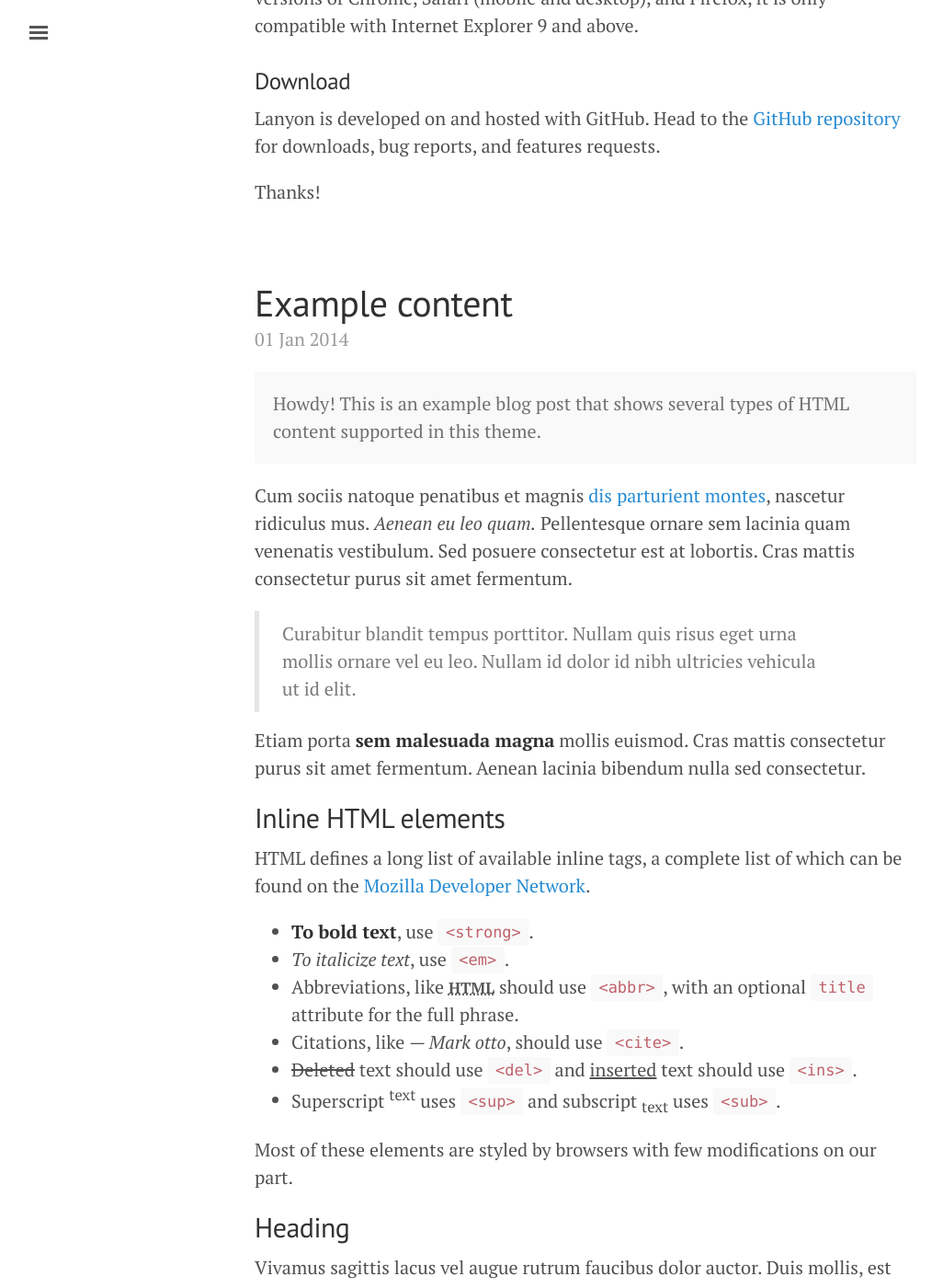
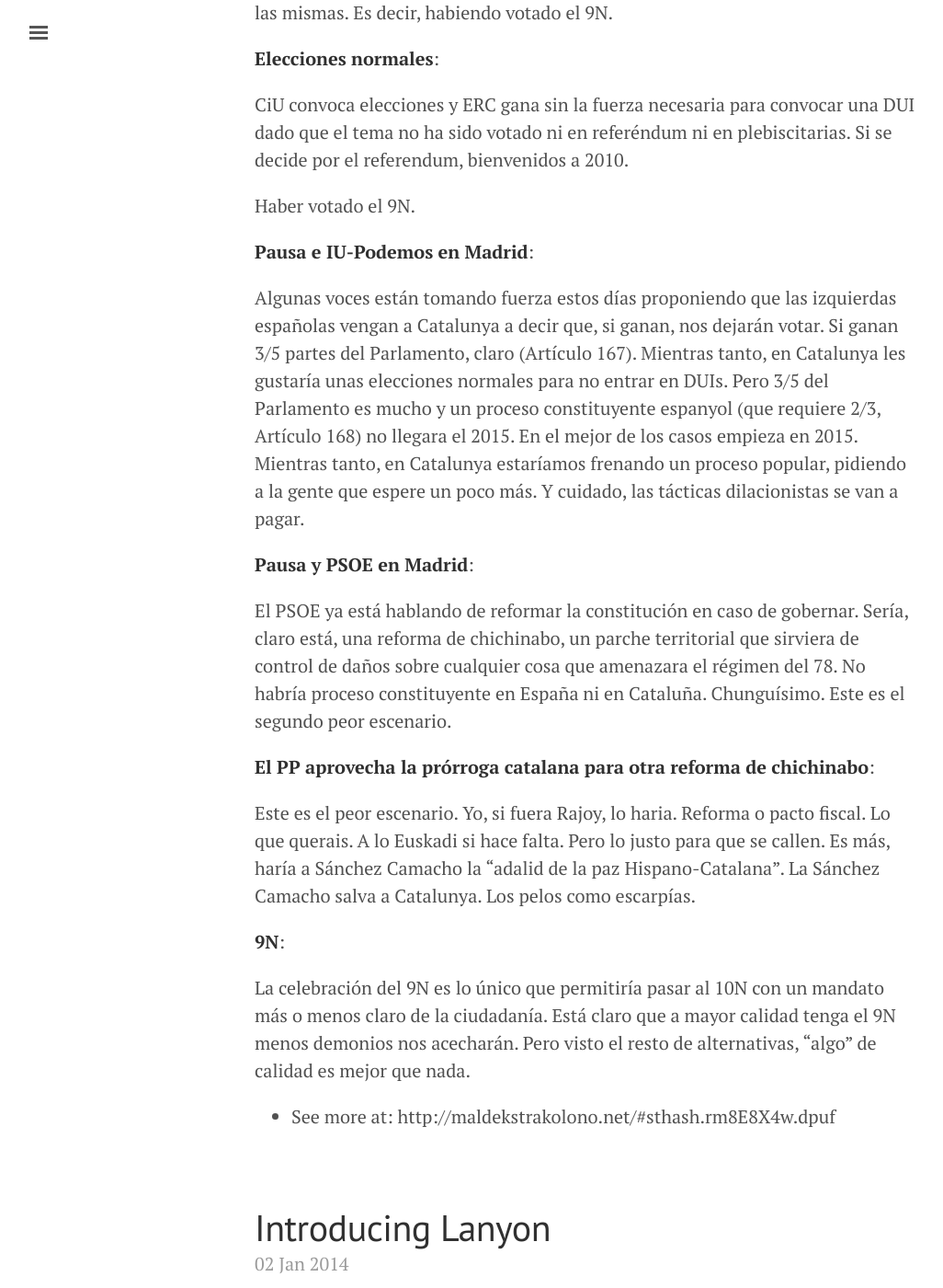
Before and after one commit to alumbreras/maldekstrakolono, a Jekyll site: the page built from index.html, in a window 1280 px wide and 1400 px high, scrolled down 2345 px. Shown: the whole window at 92% size, without its empty margins (3-1029 px from the left). Built offline with Jekyll 4.4.1, drawn with Linux system fonts in a browser that asks for light colours; the list of posts is cut into pages by our own code; some of the changed text lies outside the part shown.

Commit message:
new post migrqted

```diff
--- a/_config.yml
+++ b/_config.yml
@@ -5,8 +5,8 @@ permalink:           pretty
 relative_permalinks: true
 
 # Setup
-title:               Lanyon
-tagline:             'A Jekyll theme'
+title:               La Maldekstra Kolono
+#tagline:             'A Jekyll theme'
 description:         'A reserved <a href="http://jekyllrb.com" target="_blank">Jekyll</a> theme that places the utmost gravity on content with a hidden drawer. Made by <a href="https://twitter.com/mdo" target="_blank">@mdo</a>.'
 url:                 http://alumbreras.github.io
 baseurl: 	     '/maldekstrakolono'
@@ -14,9 +14,9 @@ paginate:            5
 
 # About/contact
 author:
-  name:              Mark Otto
-  url:               https://twitter.com/mdo
-  email:             markdotto@gmail.com
+  name:              Alberto Lumbreras
+  url:               https://twitter.com/alberto_lm
+  email:             alberto.lumbreras@gmail.com
 
 # Custom vars
 version:             1.0.0
--- /dev/null
+++ b/_posts/2016-01-09-9n-o-los-demonios.md
@@ -0,0 +1,43 @@
+---
+layout: post
+title: El 9N o los demonios
+---
+
+(***Aviso***: *lo que sigue es un intento de sistematizar riesgos y oportunidades de los escenarios que se presentan tras el 9N tras la autolesión a la consulta por parte de CiU. Muchos factores han quedado fuera de consideración, algunos por irrelevantes y otros por negligencia propia.*)
+
+Después de que CiU haya propuesto un Arenys II como táctica para salvar el culo; después de que haya reventando sus compromisos de dos semanas atrás y ante el chantaje que nos insinúa el President de Front Patriòtic o el Caos se vuelven a abrir varios escenarios. Descartando los improbables, nos quedan escenarios que nos llevan a las calderas de Pere Botero o al limbo, y solo unos pocos nos dejan aún en situación de deshacer el nudo y garantizar que en Iberia haya, al menos, un proceso constituyente. A saber:
+
+**Elecciones plebiscitarias enterno a la Declaracion Unilateral de Inependencia (DUI)**:
+
+Suponen  que, aún concurriendo por separado, cada partido se posicione claramente sobre qué votará a una eventual DUI propuesta por el gobierno entrante de ERC. ERC y CUP se posicionarán. Si  CiU o ICV-EUiA no se comprometen con la DUI, ERC no podría tirar para adelante una propueta de DUI y por lo tanto no hay elecciones plebiscitarias.
+
+La única manera de entrar en este escenario es que se celebre el 9N con buena participación y garantías aceptables. Poco probable.
+
+**Elecciones plebiscitarias entorno al referéndum**:
+
+Nos llevaría a 2010. Es un replay de estos últimos meses, solo que intercambiando las piezas de ERC y CiU. Otro bloque pro-consulta, otra convocatoria, otra prohición del TC. Una diferencia: ERC no se rajaría. Per la memoria de Lluis Companys. Y por programa. Y porque, o avanza peti qui peti o estaremos ante CiU II.
+
+Una manera de evitar dar el salto a 2010 es que las condiciones inciales no sean las mismas. Es decir, habiendo votado el 9N.
+
+**Elecciones normales**:
+
+CiU convoca elecciones y ERC gana sin la fuerza necesaria para convocar una DUI dado que el tema no ha sido votado ni en referéndum ni en plebiscitarias. Si se decide por el referendum, bienvenidos a 2010.
+
+Haber votado el 9N.
+
+**Pausa e IU-Podemos en Madrid**:
+
+Algunas voces están tomando fuerza estos días proponiendo que las izquierdas españolas vengan a Catalunya a decir que, si ganan, nos dejarán votar. Si ganan 3/5 partes del Parlamento, claro (Artículo 167). Mientras tanto, en Catalunya les gustaría unas elecciones normales para no entrar en DUIs.  Pero 3/5 del Parlamento es mucho y un proceso constituyente espanyol (que requiere 2/3, Artículo 168) no llegara el 2015. En el mejor de los casos empieza en 2015. Mientras tanto, en Catalunya estaríamos frenando un proceso popular, pidiendo a la gente que espere un poco más. Y cuidado, las tácticas dilacionistas se van a pagar.
+
+**Pausa y PSOE en Madrid**:
+
+El PSOE ya está hablando de reformar la constitución en caso de gobernar. Sería, claro está, una reforma de chichinabo, un parche territorial que sirviera de control de daños sobre cualquier cosa que amenazara el régimen del 78. No habría proceso constituyente en España ni en Cataluña. Chunguísimo. Este es el segundo peor escenario.
+
+**El PP aprovecha la prórroga catalana para otra reforma de chichinabo**:
+
+Este es el peor escenario. Yo, si fuera Rajoy, lo haria. Reforma o pacto fiscal. Lo que querais. A lo Euskadi si hace falta. Pero lo justo para que se callen. Es más, haría a Sánchez Camacho la “adalid de la paz Hispano-Catalana”. La Sánchez Camacho salva a Catalunya. Los pelos como escarpías.
+
+**9N**:
+
+La celebración del 9N es lo único que permitiría pasar al 10N con un mandato más o menos claro de la ciudadanía. Está claro que a mayor calidad tenga el 9N menos demonios nos acecharán. Pero visto el resto de alternativas, “algo” de calidad es mejor que nada.
+- See more at: http://maldekstrakolono.net/#sthash.rm8E8X4w.dpuf
```
Also changed, not shown: 1 other file.
